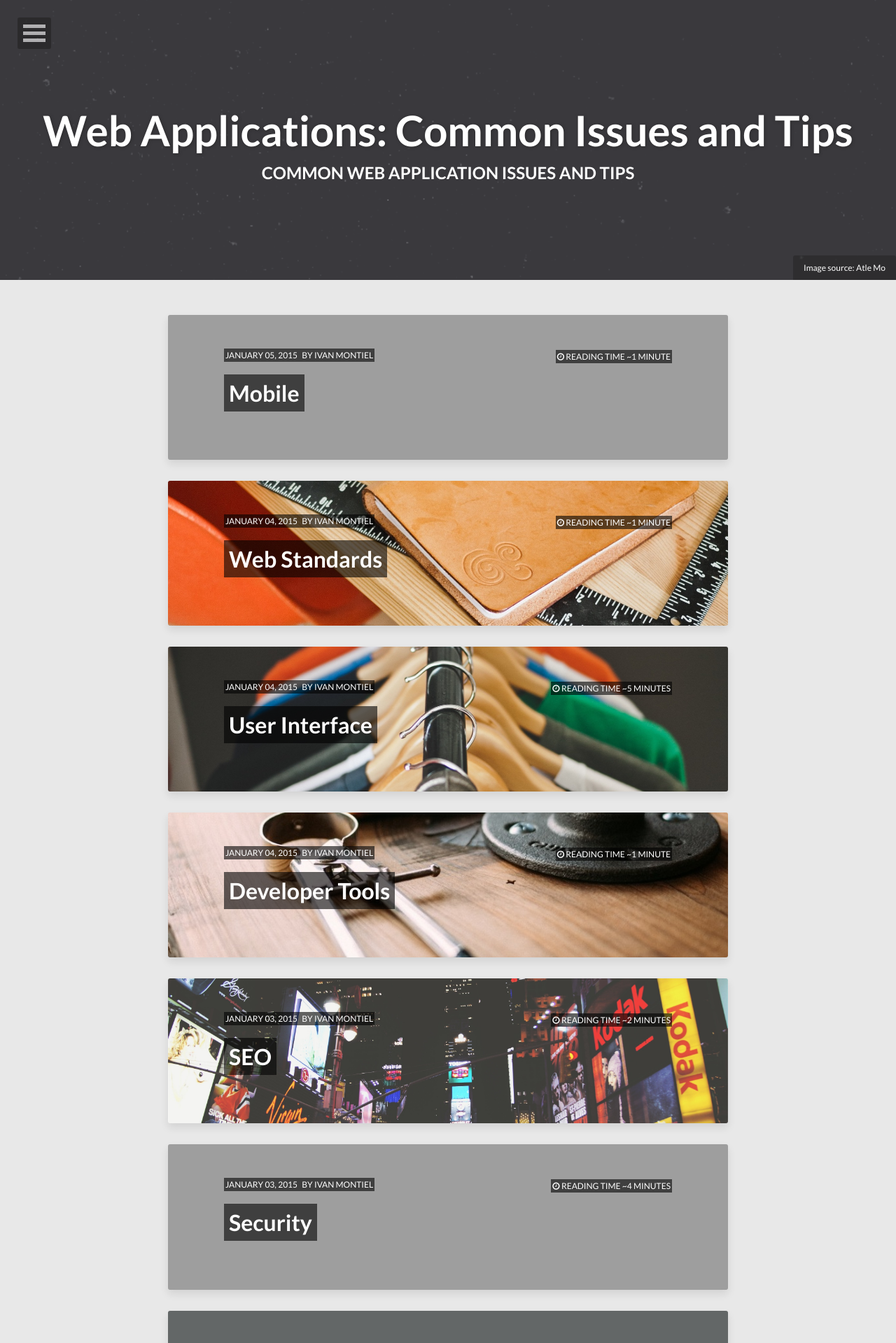
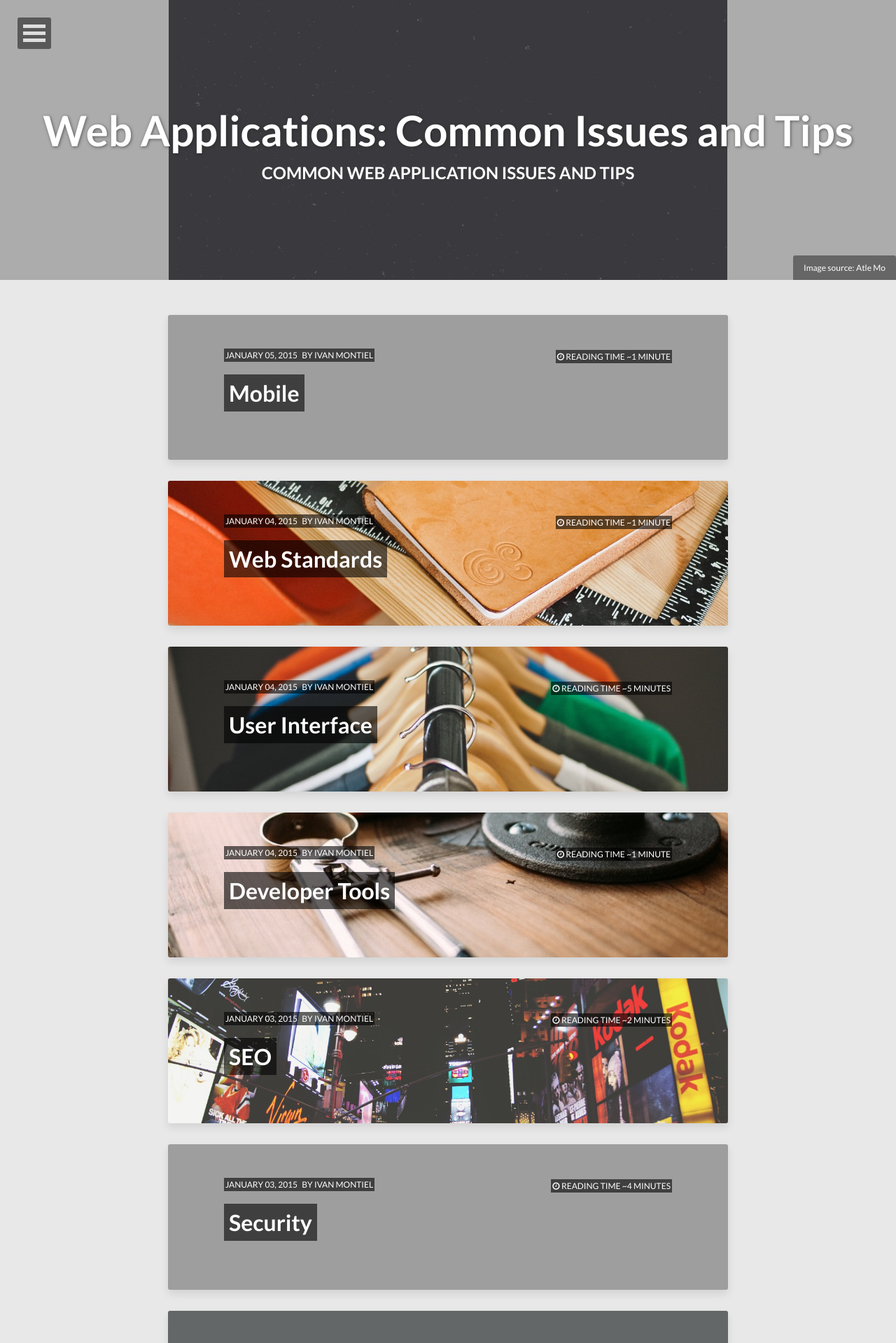
Before and after one commit to idmontie/WebApplicationsBlog, a Jekyll site: the page built from index.html, in a window 1280 px wide. Shown: the top 1919 px of the page at 70% size. Built offline with Jekyll 4.4.1, drawn with Linux system fonts in a browser that asks for light colours; nearby versions of some CDN libraries; the list of posts is cut into pages by our own code.

Commit message:
footer and header images

```diff
--- a/_includes/footer.html
+++ b/_includes/footer.html
@@ -1,3 +1,13 @@
 
 
-<span>&copy; {{ site.time | date: '%Y' }} {{ site.owner.name }}. Powered by <a href="http://jekyllrb.com">Jekyll</a> using the <a href="http://mademistakes.com/hpstr/">HPSTR Theme</a>. <a href="{{ site.url }}/terms/">Privacy and Disclosure Policies</a>.</span>
+<div>
+  <span>
+    &copy; {{ site.time | date: '%Y' }} {{ site.owner.name }}.
+    Powered by <a href="http://jekyllrb.com">Jekyll</a> using the <a href="http://mademistakes.com/hpstr/">HPSTR Theme</a>. <a href="{{ site.url }}/terms/">Privacy and Disclosure Policies</a>.
+  </span>
+</div>
+<div>
+  <span>
+    <a href="https://github.com/idmontie/web-applications">Github Repo</a>
+  </span>
+</div>
--- a/_sass/_page.scss
+++ b/_sass/_page.scss
@@ -104,8 +104,7 @@
 .entry-image {
 	position: relative;
 	top: -50%;
-	left: -50%;
-	width: 200%;
+	width: 100%;
 	height: 200%;
 	min-height: 400px;
 	overflow: hidden;
```
